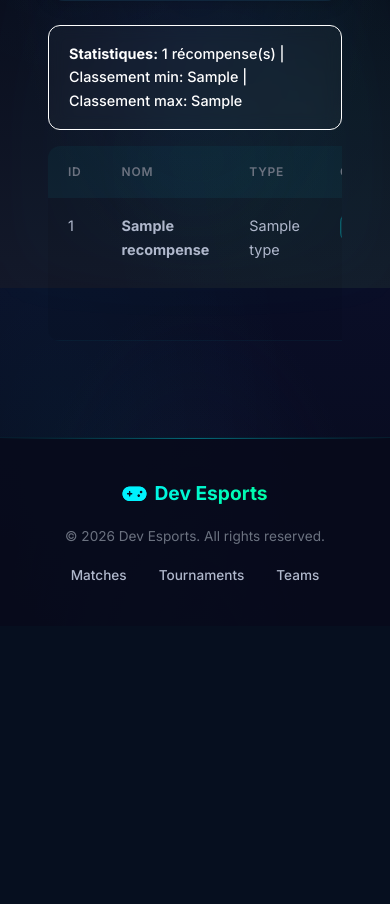
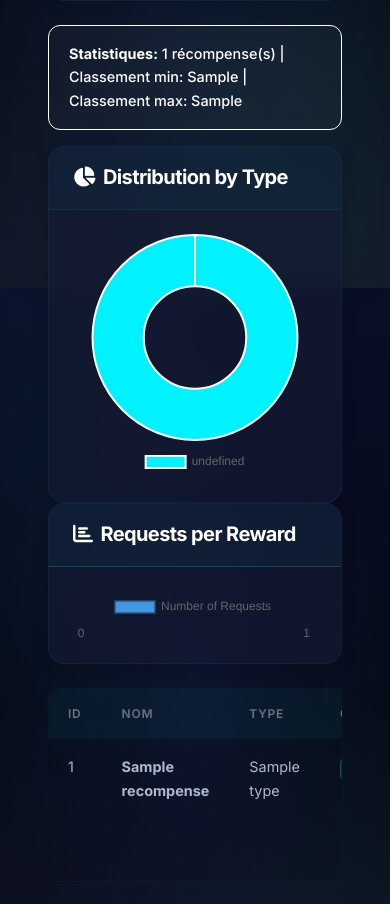
Before and after one commit to ahmedbenchouikha-hash/dev-esports, a Symfony app: template templates/recompense/list.html.twig in a window 390 px wide. Shown: the part 556-1460 px from the top of the page. Before the commit the page ends 1137 px from the top, so only its background shows below. Run offline with Twig, Linux system fonts and the light colour scheme; the template is opened without the code that fills it: most values are stand-ins (such as "Sample title", 1, 10 or a date in 2020); some libraries are stand-ins or nearby versions.

Commit message:
feat: Add interactive Chart.js visualizations to recompense list page
- Added responsive Doughnut chart showing reward distribution by type
- Added horizontal Bar chart showing request count per reward
- Integrated Chart.js v3.9.1 from CDN
- Color-coded charts matching reward type colors:
  - Computer accessory: Cyan (#00f2fe)
  - Medal: Orange (#fd7e14)
  - Cash: Teal (#95E1D3)
  - Trophy: Red (#FF6B6B)
- Charts display above the table for better visibility
- Responsive design adapts to screen size
- Professional styling with rounded borders and shadows
- Improves data visualization and user insights

```diff
--- a/templates/recompense/list.html.twig
+++ b/templates/recompense/list.html.twig
@@ -70,6 +70,30 @@
             <strong>Statistiques:</strong> {{ recompenses|length }} récompense(s)
             | Classement min: {{ minClassement }} | Classement max: {{ maxClassement }}
         </div>
+
+        <!-- Charts Row -->
+        <div class="row mb-4">
+            <div class="col-md-6">
+                <div class="card">
+                    <div class="card-header bg-primary text-white">
+                        <h5 class="mb-0"><i class="fas fa-pie-chart me-2"></i>Distribution by Type</h5>
+                    </div>
+                    <div class="card-body">
+                        <canvas id="rewardTypeChart" height="60"></canvas>
+                    </div>
+                </div>
+            </div>
+            <div class="col-md-6">
+                <div class="card">
+                    <div class="card-header bg-success text-white">
+                        <h5 class="mb-0"><i class="fas fa-bar-chart me-2"></i>Requests per Reward</h5>
+                    </div>
+                    <div class="card-body">
+                        <canvas id="requestsChart" height="60"></canvas>
+                    </div>
+                </div>
+            </div>
+        </div>
     {% endif %}
 
     <!-- Recompenses Table -->
@@ -133,4 +157,117 @@
         </div>
     {% endif %}
 </div>
+
+<!-- Chart.js Library -->
+<script src="https://cdn.jsdelivr.net/npm/chart.js@3.9.1/dist/chart.min.js"></script>
+
+<script>
+document.addEventListener('DOMContentLoaded', function() {
+    {% if recompenses|length > 0 %}
+        // Prepare data for charts
+        const recompenses = {{ recompenses|json_encode }};
+
+        // Group by type for pie chart
+        const typeCount = {};
+        const rewardNames = [];
+        const requestCounts = [];
+        const typeColors = {
+            'Computer accessory': '#00f2fe',
+            'Medal': '#fd7e14',
+            'Cash': '#95E1D3',
+            'Trophy': '#FF6B6B',
+            'default': '#6366f1'
+        };
+
+        recompenses.forEach(reward => {
+            // Count by type
+            if (!typeCount[reward.type]) {
+                typeCount[reward.type] = 0;
+            }
+            typeCount[reward.type]++;
+
+            // Track reward names and request counts
+            rewardNames.push(reward.recompense);
+            requestCounts.push(reward.demandes ? reward.demandes.length : 0);
+        });
+
+        // Pie Chart - Distribution by Type
+        const ctx1 = document.getElementById('rewardTypeChart').getContext('2d');
+        new Chart(ctx1, {
+            type: 'doughnut',
+            data: {
+                labels: Object.keys(typeCount),
+                datasets: [{
+                    data: Object.values(typeCount),
+                    backgroundColor: [
+                        typeColors['Computer accessory'] || typeColors['default'],
+                        typeColors['Medal'] || typeColors['default'],
+                        typeColors['Cash'] || typeColors['default'],
+                        typeColors['Trophy'] || typeColors['default'],
+                    ],
+                    borderColor: '#fff',
+                    borderWidth: 2
+                }]
+            },
+            options: {
+                responsive: true,
+                maintainAspectRatio: true,
+                plugins: {
+                    legend: {
+                        position: 'bottom',
+                        labels: {
+                            padding: 15,
+                            font: {
+                                size: 12,
+                                weight: '500'
+                            }
+                        }
+                    }
+                }
+            }
+        });
+
+        // Bar Chart - Requests per Reward
+        const ctx2 = document.getElementById('requestsChart').getContext('2d');
+        new Chart(ctx2, {
+            type: 'bar',
+            data: {
+                labels: rewardNames,
+                datasets: [{
+                    label: 'Number of Requests',
+                    data: requestCounts,
+                    backgroundColor: '#4299E1',
+                    borderColor: '#2c5282',
+                    borderWidth: 1.5,
+                    borderRadius: 4,
+                    fill: true
+                }]
+            },
+            options: {
+                responsive: true,
+                maintainAspectRatio: true,
+                indexAxis: 'y',
+                plugins: {
+                    legend: {
+                        labels: {
+                            font: {
+                                size: 12,
+                                weight: '500'
+                            }
+                        }
+                    }
+                },
+                scales: {
+                    x: {
+                        beginAtZero: true,
+                        ticks: {
+                            stepSize: 1
+                        }
+                    }
+                }
+            }
+        });
+    {% endif %}
+});
+</script>
 {% endblock %}
```
